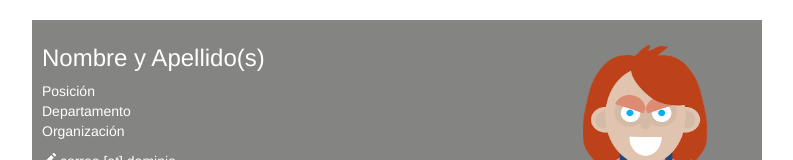
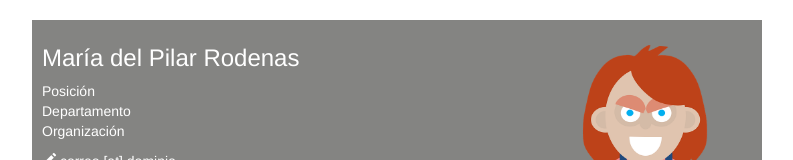
Before and after one commit to MPRodenas/MPRodenas.github.io, a plain HTML site: page index.html in a window 1280 px wide. Shown: the top 160 px of the page, without its empty margins (243-1036 px from the left). Drawn offline with nearby package versions, Linux system fonts and the light colour scheme.

Commit message:
Tercera  versión de mi sitio web

```diff
--- a/index.html
+++ b/index.html
@@ -17,7 +17,7 @@
   <body>
     <div class="container header-bar">
       <!--Sustituir por los datos del alumno-->
-      <h3>Nombre y Apellido(s) <span><img style="width: 214px; height: 164px;" class='img-circle' alt="Nombre y Apellido(s)" src="img/foto.png" align="right"></span></h3>
+      <h3>María del Pilar Rodenas <span><img style="width: 214px; height: 164px;" class='img-circle' alt="Nombre y Apellido(s)" src="img/foto.png" align="right"></span></h3>
       <p>
         <!--Sustituir por los datos del alumno-->
         Posición<br>
```
